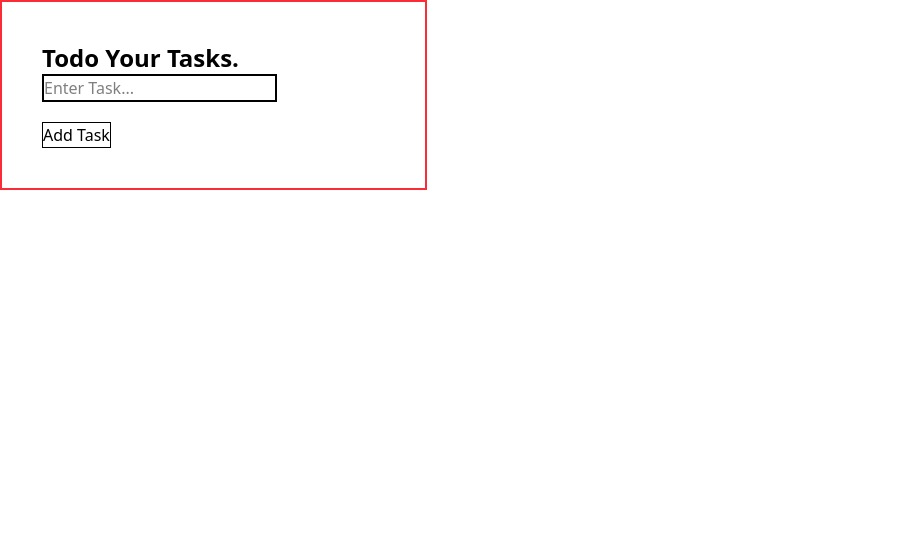
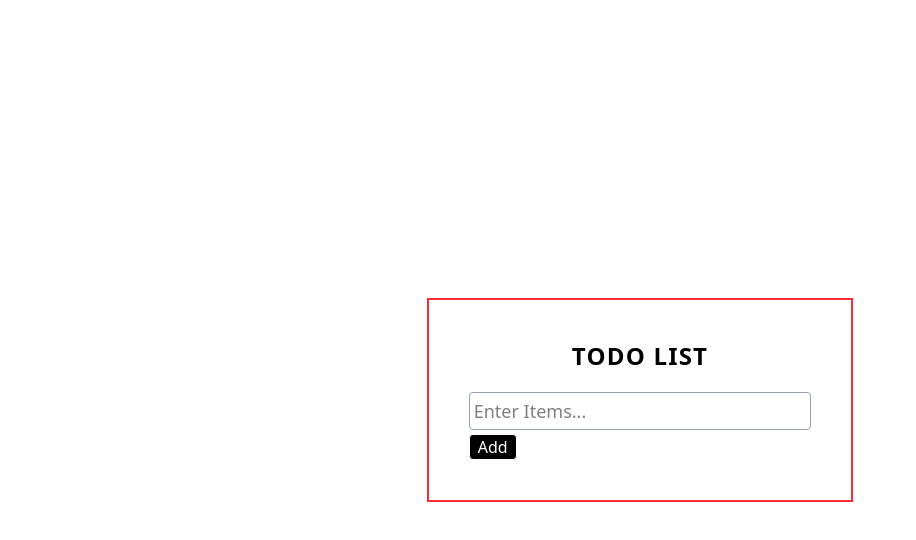
Before and after one commit to Gurpreet-bit-maker/todolist_with-react, a React (Vite) app: page / in a window 1280 px wide. Shown: the top 540 px of the page, without its empty margins (0-916 px from the left). Built offline with nearby package versions, Linux system fonts and the light colour scheme.

Commit message:
compalted this todolist

```diff
--- a/src/App.jsx
+++ b/src/App.jsx
@@ -3,11 +3,12 @@ import reactLogo from "./assets/react.svg";
 import viteLogo from "/vite.svg";
 import "./App.css";
 import Searchcop from "./Components/Searchcop";
+import Tasklist from "./Components/Tasklist";
 
 function App() {
   return (
     <>
-      <Searchcop />
+      <Tasklist/>
     </>
   );
 }
--- a/src/Components/Searchcop.jsx
+++ b/src/Components/Searchcop.jsx
@@ -1,42 +1,31 @@
 import { useState } from "react";
 import Tasklist from "./Tasklist";
 
-export default function Searchcop() {
-  let [inpValue, setInpValue] = useState("");
-  let [taskObj, settaskObj] = useState([]);
+export default function Searchcop({addBtn,inpValue,setfun}) {
 
-  let addedTask = () => {
-    if (inpValue !== "") {
-      settaskObj([...taskObj, inpValue]);
-      setInpValue("");
-    }
-  };
-  // *deleteTask function passed as prop to tasklist component
-  let deleteTaskFun = (index) => {
-    settaskObj(taskObj.filter((items) => items.index !== index));
-  };
+
 
   return (
-    <div className="border-red-500 border-2 w-1/3 p-10">
-      <h1 className="text-2xl font-bold">Todo Your Tasks.</h1>
+    <div >
+      <h1 className="text-2xl font-bold text-center mb-5 tracking-wider">TODO LIST</h1>
       <div>
         <div>
           <input
             type="text"
-            placeholder="Enter Task..."
-            onChange={(event) => setInpValue(event.target.value)}
-            className="border-2"
+            placeholder="Enter Items..."
+            onChange={(event) => setfun(event.target.value)}
+            className="border-1 border-gray-400 w-full text-lg p-1 rounded"
             value={inpValue}
           />
           <br />
-          <button onClick={addedTask} className="border mt-5">
-            Add Task
+          <button onClick={addBtn} className="border mt-1 px-2 rounded bg-black text-white">
+            Add
           </button>
 
           <br />
         </div>
         {/* all tasks props */}
-        <Tasklist tasks={taskObj} deletefun={deleteTaskFun} />
+
       </div>
     </div>
   );
--- a/src/Components/Tasklist.jsx
+++ b/src/Components/Tasklist.jsx
@@ -1,26 +1,74 @@
 import { useState } from "react";
+import Searchcop from "./Searchcop";
 
-export default function Tasklist({ tasks, deletefun }) {
+export default function Tasklist() {
+  let [inpValue, setInpValue] = useState("");
+  let [taskObj, settaskObj] = useState([]);
+  // let [complated,setcomplated] = useState(false);
+  let addedTask = () => {
+    if (inpValue.trim() !== "" ) {
+      settaskObj([...taskObj, { task: inpValue, comp: false }]);
+      setInpValue("");
+    }
+  };
+  // *deleteTask function
+  let deleteTask = (index) => {
+    let delT = taskObj.filter((_, i) => i !== index);
+    settaskObj(delT);
+  };
+  //* complated task
+  let complatedTaskFunc = (index) => {
+    settaskObj(
+      taskObj.map((items, i) =>
+        i == index ? { ...items, comp: !items.comp } : items
+      )
+    );
+  };
+  console.log(taskObj);
+  return (
+    <div className="flex justify-center items-center h-[100vh]">
 
+    <div className="border-red-500 border-2 w-1/3 p-10 ">
+      {/* search bar and btn */}
+      <Searchcop addBtn={addedTask} inpValue={inpValue} setfun={setInpValue} />
 
-  return (
-    <div>
-      {tasks.map((items, index) => {
+      {/* tasks list */}
+      {taskObj.map((items, i) => {
         return (
-          <div key={index}>
-            <p className="bg-gray-300 px-1 border-gray-700 border-1 mt-1 relative">
-              {items}
+          <div key={i} className="">
+           {items.comp ?  <p className="bg-red-500 text-white px-1 border-gray-700 border-1 mt-1 relative p-1 w-full">
+              {items.task}
               <button
-                className="border-1 absolute right-22 "
-                onClick={deletefun(index)}
+                className="border-1 absolute right-22 text-gray-400 bg-white rounded px-1 text-sm pt-1"
+                onClick={() => deleteTask(i)}
               >
                 Delete
               </button>
-              <button className="border-1 absolute right-0 ">Complated</button>
-            </p>
+              <button
+                onClick={() => complatedTaskFunc(i)}
+                className="border-1 absolute right-0  text-blue-500 font-bold bg-white rounded px-1  text-sm pt-1 w-20"
+              >
+                Complated
+              </button>
+            </p> :  <p className="bg-gray-300 text-gray-700 px-1 border-gray-700 border-1 mt-1 relative p-1">
+              {items.task}
+              <button
+                className="border-1 absolute right-27  bg-white rounded px-1 text-sm pt-1"
+                onClick={() => deleteTask(i)}
+              >
+                Delete
+              </button>
+              <button
+                onClick={() => complatedTaskFunc(i)}
+                className="border-1 absolute right-0  bg-white rounded px-1  text-sm pt-1  w-25"
+              >
+                Do complate
+              </button>
+            </p>}
           </div>
         );
       })}
     </div>
+    </div>
   );
 }
```
